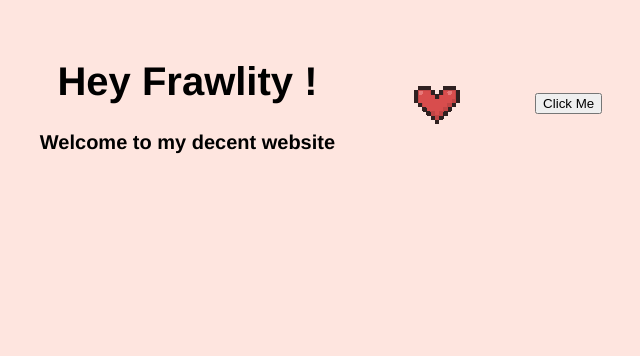
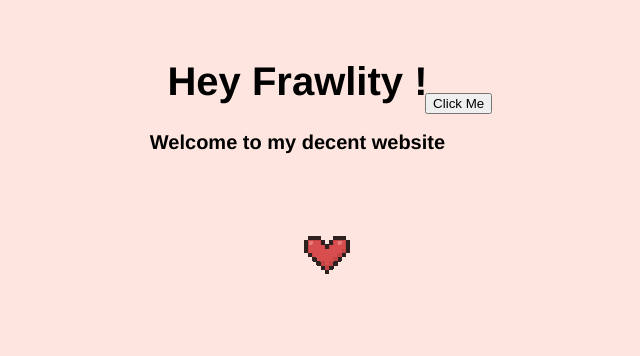
Before and after one commit to jass-2001/jjjj, a plain HTML site: page index.html in a window 1280 px wide. Shown: the part 265-621 px from the top of the page, without its empty margins (319-959 px from the left). Drawn offline with Linux system fonts and the light colour scheme.

Commit message:
Update test.css

```diff
--- a/test.css
+++ b/test.css
@@ -25,4 +25,6 @@ body {
         display: flex;
         justify-content: center;
         align-items: center;
+        margin-top: 300px;
+        margin-left: -220px;
     }
```
